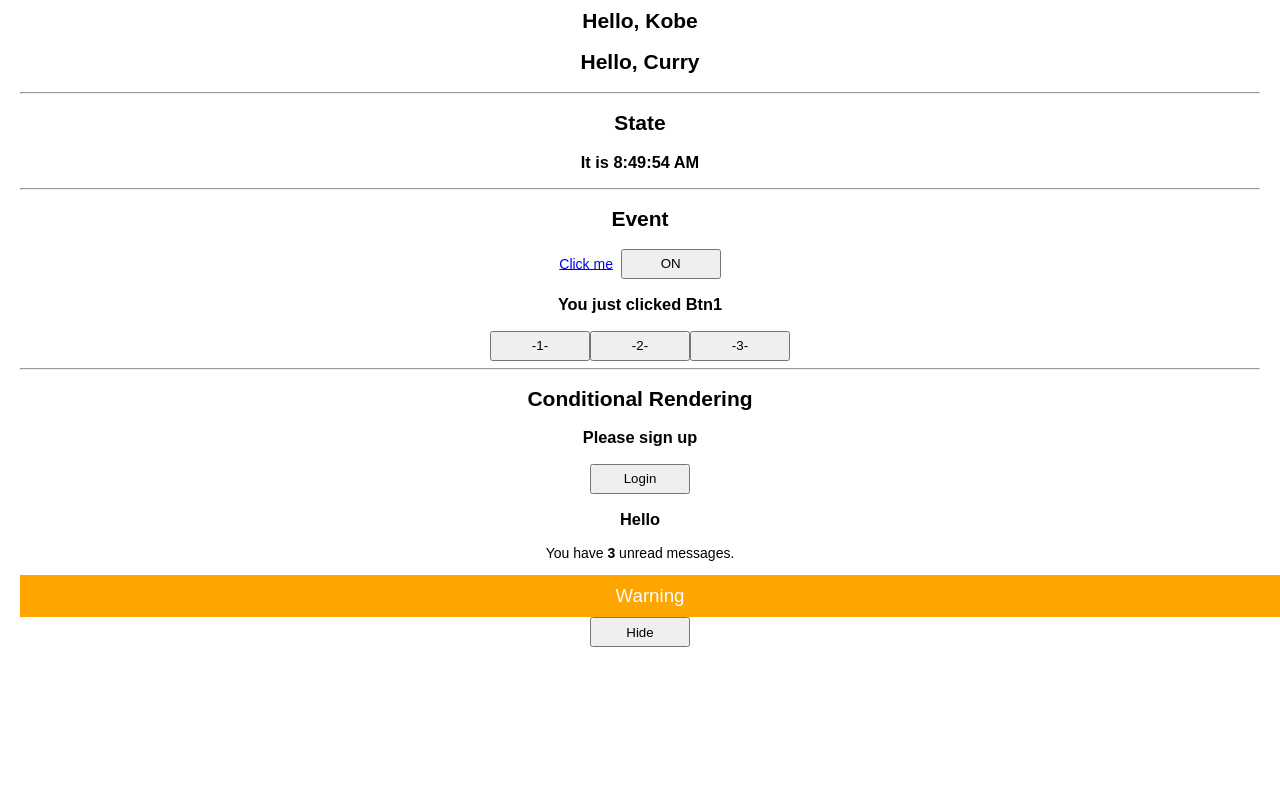
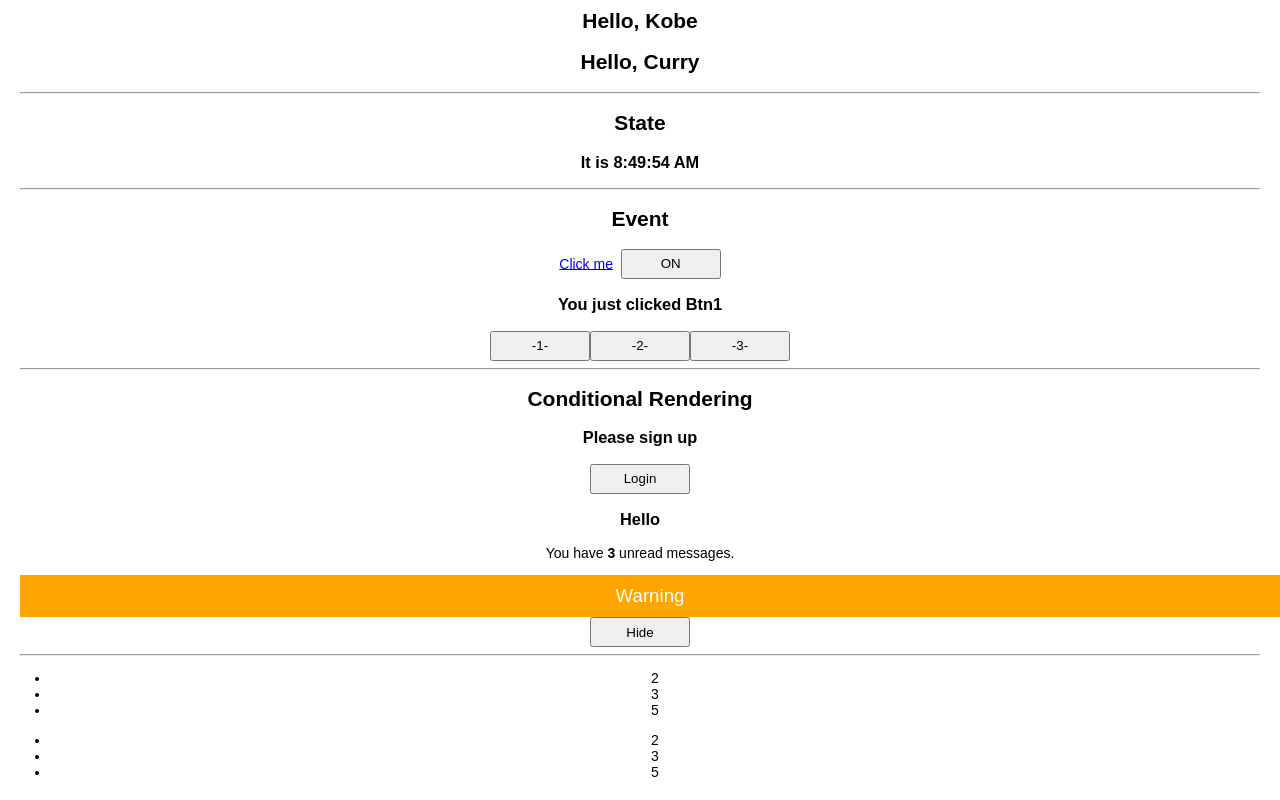
Before and after one commit to JackLiR8/react-learning, a React (Create React App) app: page / in a window 1280 px wide. Shown: the part 226-1026 px from the top of the page. Before the commit the page ends 893 px from the top, so only its background shows below. Built offline with nearby package versions, Linux system fonts and the light colour scheme.

Commit message:
:sparkles: New Feature: 核心概念-List and Key

```diff
--- a/src/main-concepts/ApiDisplay.js
+++ b/src/main-concepts/ApiDisplay.js
@@ -3,6 +3,7 @@ import Greet from './Component'
 import Clock from './State'
 import Event from './Event'
 import ConditionalRender from './ConditionalRender'
+import List from './List'
 
 function Main() {
   return (
@@ -10,7 +11,8 @@ function Main() {
       <Greet /><hr/>
       <Clock /><hr/>
       <Event /><hr/>
-      <ConditionalRender />
+      <ConditionalRender /><hr/>
+      <List/>
     </div>
   )
 }
--- /dev/null
+++ b/src/main-concepts/List.js
@@ -0,0 +1,51 @@
+/**
+ * @file List and Key
+ *
+ * Key:
+ * 1. 一个元素的 key 最好是这个元素在列表中拥有的一个独一无二的字符串
+ * 2. 如果列表项目的顺序可能会变化，我们不建议使用索引来用作 key 值，因为这样
+ *    做会导致性能变差，还可能引起组件状态的问题
+ * 3. key 只需在兄弟节点之间必须唯一
+ *
+ * 注意：
+ *    如果一个 map() 嵌套了太多层级，那可能就是你提取组件的一个好时机。
+ */
+
+import React from 'react'
+
+function NumberList(props) {
+  const { numbers } = props;
+  const listItems = numbers.map(num => {
+    return (
+      <li key={num.toString()}>{num}</li>
+    )
+  })
+  return (
+    <ul>{listItems}</ul>
+  )
+}
+
+/**
+ * 在JSX中嵌入map()
+ */
+function NumList(props) {
+  const { numbers } = props;
+  return (
+    <ul>
+      {numbers.map(num => <li key={num.toString()}>{num}</li>)}
+    </ul>
+  )
+}
+
+
+function List() {
+  const numbers = [2, 3, 5];
+  return (
+    <div>
+      <NumberList numbers={numbers} />
+      <NumList numbers={numbers} />
+    </div>
+  )
+}
+
+export default List;
```
